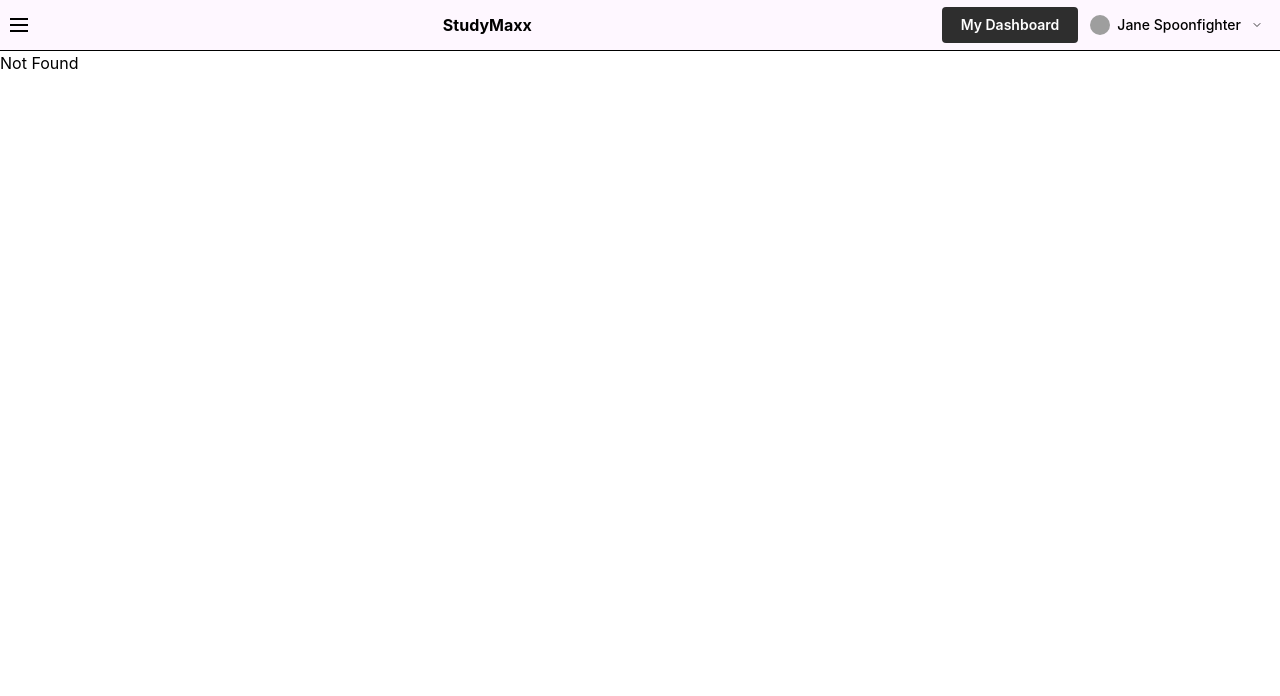
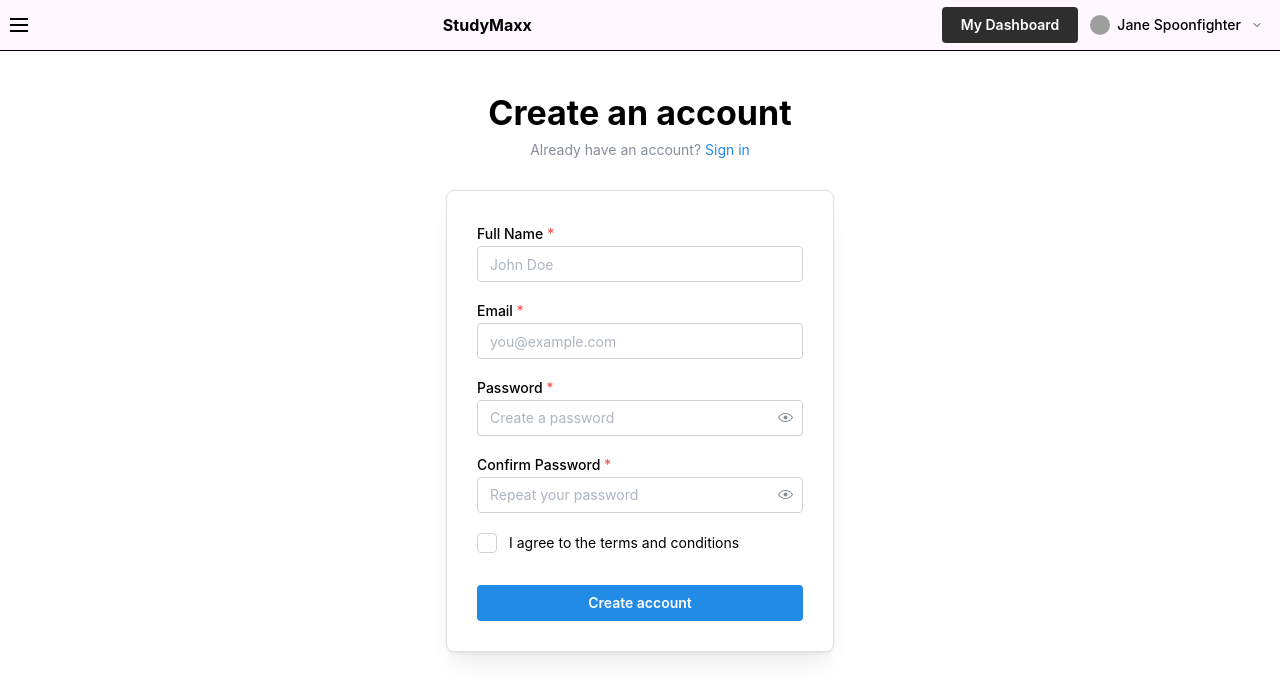
Before and after one commit to shuripurin/studymaxx, a React (Vite) app in the folder client/: page /sign-up in a window 1280 px wide. Before the commit this address had no page. Shown: the top 696 px of the page. Built offline with nearby package versions, Linux system fonts and the light colour scheme; grey boxes are pictures that could not be loaded.

Commit message:
boiler plate for signin and signup

```diff
--- /dev/null
+++ b/client/src/components/mantine/signin.tsx
@@ -0,0 +1,71 @@
+import { useState } from "react";
+import {
+  Anchor,
+  Button,
+  Checkbox,
+  Container,
+  Group,
+  Paper,
+  PasswordInput,
+  TextInput,
+  Title,
+  Text as MantineText,
+} from "@mantine/core";
+
+export function SignIn() {
+  const [email, setEmail] = useState("");
+  const [password, setPassword] = useState("");
+  const [formError, setFormError] = useState("");
+
+  const handleSubmit = () => {
+    if (!email || !password) {
+      setFormError("Please fill in all fields");
+      return;
+    }
+    setFormError("");
+  };
+
+  return (
+    <Container size={420} my={40}>
+      <Title ta="center">Welcome back!</Title>
+      <MantineText c="dimmed" size="sm" ta="center" mt={5}>
+        Do not have an account yet?{" "}
+        <Anchor size="sm" component="button">
+          Create account
+        </Anchor>
+      </MantineText>
+
+      <Paper withBorder shadow="md" p={30} mt={30} radius="md">
+        <TextInput
+          label="Email"
+          placeholder="you@mantine.dev"
+          required
+          value={email}
+          onChange={(e) => setEmail(e.currentTarget.value)}
+        />
+        <PasswordInput
+          label="Password"
+          placeholder="Your password"
+          required
+          mt="md"
+          value={password}
+          onChange={(e) => setPassword(e.currentTarget.value)}
+        />
+        <Group justify="space-between" mt="lg">
+          <Checkbox label="Remember me" />
+          <Anchor component="button" size="sm">
+            Forgot password?
+          </Anchor>
+        </Group>
+        {formError && (
+          <MantineText c="red" size="sm" mt="sm">
+            {formError}
+          </MantineText>
+        )}
+        <Button fullWidth mt="xl" onClick={handleSubmit}>
+          Sign in
+        </Button>
+      </Paper>
+    </Container>
+  );
+}
--- /dev/null
+++ b/client/src/components/mantine/signup.tsx
@@ -0,0 +1,97 @@
+import { useState } from "react";
+import {
+  Anchor,
+  Button,
+  Checkbox,
+  Container,
+  Group,
+  Paper,
+  PasswordInput,
+  Text,
+  TextInput,
+  Title,
+  Text as MantineText,
+} from "@mantine/core";
+
+export function SignUp() {
+  const [name, setName] = useState("");
+  const [email, setEmail] = useState("");
+  const [password, setPassword] = useState("");
+  const [confirmPassword, setConfirmPassword] = useState("");
+  const [passwordError, setPasswordError] = useState("");
+  const [formError, setFormError] = useState("");
+
+  const handleSubmit = () => {
+    setFormError("");
+    setPasswordError("");
+
+    if (!name || !email || !password || !confirmPassword) {
+      setFormError("Please fill in all fields");
+      return;
+    }
+
+    if (password !== confirmPassword) {
+      setPasswordError("Passwords do not match");
+      return;
+    }
+    setFormError("");
+  };
+
+  return (
+    <Container size={420} my={40}>
+      <Title ta="center">Create an account</Title>
+      <Text c="dimmed" size="sm" ta="center" mt={5}>
+        Already have an account?{" "}
+        <Anchor size="sm" component="button">
+          Sign in
+        </Anchor>
+      </Text>
+
+      <Paper withBorder shadow="md" p={30} mt={30} radius="md">
+        <TextInput
+          label="Full Name"
+          placeholder="John Doe"
+          required
+          value={name}
+          onChange={(e) => setName(e.currentTarget.value)}
+        />
+        <TextInput
+          label="Email"
+          placeholder="you@example.com"
+          required
+          mt="md"
+          value={email}
+          onChange={(e) => setEmail(e.currentTarget.value)}
+        />
+        <PasswordInput
+          label="Password"
+          placeholder="Create a password"
+          required
+          mt="md"
+          value={password}
+          onChange={(e) => setPassword(e.currentTarget.value)}
+        />
+        <PasswordInput
+          label="Confirm Password"
+          placeholder="Repeat your password"
+          required
+          mt="md"
+          value={confirmPassword}
+          onChange={(e) => setConfirmPassword(e.currentTarget.value)}
+          error={passwordError}
+        />
+        <Group justify="space-between" mt="lg">
+          <Checkbox label="I agree to the terms and conditions" />
+        </Group>
+        {formError && (
+          <MantineText c="red" size="sm" mt="sm">
+            {formError}
+          </MantineText>
+        )}
+        <Button fullWidth mt="xl" onClick={handleSubmit}>
+          Create account
+        </Button>
+      </Paper>
+    </Container>
+  );
+}
--- a/client/src/routeTree.gen.ts
+++ b/client/src/routeTree.gen.ts
@@ -13,6 +13,8 @@ import { createFileRoute } from '@tanstack/react-router'
 // Import Routes
 
 import { Route as rootRoute } from './routes/__root'
+import { Route as SignUpImport } from './routes/sign-up'
+import { Route as SignInImport } from './routes/sign-in'
 
 // Create Virtual Routes
 
@@ -34,6 +36,18 @@ const DashboardLazyRoute = DashboardLazyImport.update({
   getParentRoute: () => rootRoute,
 } as any).lazy(() => import('./routes/dashboard.lazy').then((d) => d.Route))
 
+const SignUpRoute = SignUpImport.update({
+  id: '/sign-up',
+  path: '/sign-up',
+  getParentRoute: () => rootRoute,
+} as any)
+
+const SignInRoute = SignInImport.update({
+  id: '/sign-in',
+  path: '/sign-in',
+  getParentRoute: () => rootRoute,
+} as any)
+
 const IndexLazyRoute = IndexLazyImport.update({
   id: '/',
   path: '/',
@@ -49,6 +63,20 @@ declare module '@tanstack/react-router' {
       path: '/'
       fullPath: '/'
       preLoaderRoute: typeof IndexLazyImport
+      parentRoute: typeof rootRoute
+    }
+    '/sign-in': {
+      id: '/sign-in'
+      path: '/sign-in'
+      fullPath: '/sign-in'
+      preLoaderRoute: typeof SignInImport
+      parentRoute: typeof rootRoute
+    }
+    '/sign-up': {
+      id: '/sign-up'
+      path: '/sign-up'
+      fullPath: '/sign-up'
+      preLoaderRoute: typeof SignUpImport
       parentRoute: typeof rootRoute
     }
     '/dashboard': {
@@ -72,12 +100,16 @@ declare module '@tanstack/react-router' {
 
 export interface FileRoutesByFullPath {
   '/': typeof IndexLazyRoute
+  '/sign-in': typeof SignInRoute
+  '/sign-up': typeof SignUpRoute
   '/dashboard': typeof DashboardLazyRoute
   '/friends': typeof FriendsLazyRoute
 }
 
 export interface FileRoutesByTo {
   '/': typeof IndexLazyRoute
+  '/sign-in': typeof SignInRoute
+  '/sign-up': typeof SignUpRoute
   '/dashboard': typeof DashboardLazyRoute
   '/friends': typeof FriendsLazyRoute
 }
@@ -85,27 +117,33 @@ export interface FileRoutesByTo {
 export interface FileRoutesById {
   __root__: typeof rootRoute
   '/': typeof IndexLazyRoute
+  '/sign-in': typeof SignInRoute
+  '/sign-up': typeof SignUpRoute
   '/dashboard': typeof DashboardLazyRoute
   '/friends': typeof FriendsLazyRoute
 }
 
 export interface FileRouteTypes {
   fileRoutesByFullPath: FileRoutesByFullPath
-  fullPaths: '/' | '/dashboard' | '/friends'
+  fullPaths: '/' | '/sign-in' | '/sign-up' | '/dashboard' | '/friends'
   fileRoutesByTo: FileRoutesByTo
-  to: '/' | '/dashboard' | '/friends'
-  id: '__root__' | '/' | '/dashboard' | '/friends'
+  to: '/' | '/sign-in' | '/sign-up' | '/dashboard' | '/friends'
+  id: '__root__' | '/' | '/sign-in' | '/sign-up' | '/dashboard' | '/friends'
   fileRoutesById: FileRoutesById
 }
 
 export interface RootRouteChildren {
   IndexLazyRoute: typeof IndexLazyRoute
+  SignInRoute: typeof SignInRoute
+  SignUpRoute: typeof SignUpRoute
   DashboardLazyRoute: typeof DashboardLazyRoute
   FriendsLazyRoute: typeof FriendsLazyRoute
 }
 
 const rootRouteChildren: RootRouteChildren = {
   IndexLazyRoute: IndexLazyRoute,
+  SignInRoute: SignInRoute,
+  SignUpRoute: SignUpRoute,
   DashboardLazyRoute: DashboardLazyRoute,
   FriendsLazyRoute: FriendsLazyRoute,
 }
@@ -121,12 +159,20 @@ export const routeTree = rootRoute
       "filePath": "__root.tsx",
       "children": [
         "/",
+        "/sign-in",
+        "/sign-up",
         "/dashboard",
         "/friends"
       ]
     },
     "/": {
       "filePath": "index.lazy.tsx"
+    },
+    "/sign-in": {
+      "filePath": "sign-in.tsx"
+    },
+    "/sign-up": {
+      "filePath": "sign-up.tsx"
     },
     "/dashboard": {
       "filePath": "dashboard.lazy.tsx"
--- /dev/null
+++ b/client/src/routes/sign-in.tsx
@@ -0,0 +1,14 @@
+import { createFileRoute } from "@tanstack/react-router";
+import { SignIn } from "../components/mantine/signin";
+
+export const Route = createFileRoute("/sign-in")({
+  component: RouteComponent,
+});
+
+function RouteComponent() {
+  return (
+    <div>
+      <SignIn />
+    </div>
+  );
+}
--- /dev/null
+++ b/client/src/routes/sign-up.tsx
@@ -0,0 +1,14 @@
+import { createFileRoute } from "@tanstack/react-router";
+import { SignUp } from "../components/mantine/signup";
+
+export const Route = createFileRoute("/sign-up")({
+  component: RouteComponent,
+});
+
+function RouteComponent() {
+  return (
+    <div>
+      <SignUp />
+    </div>
+  );
+}
```
